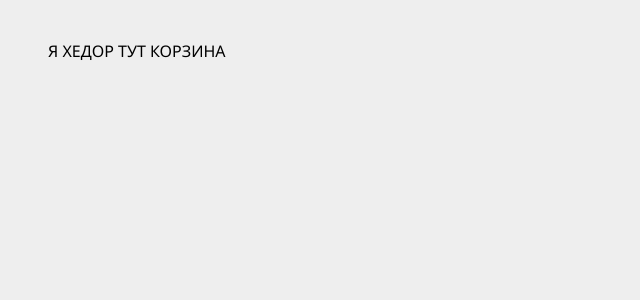
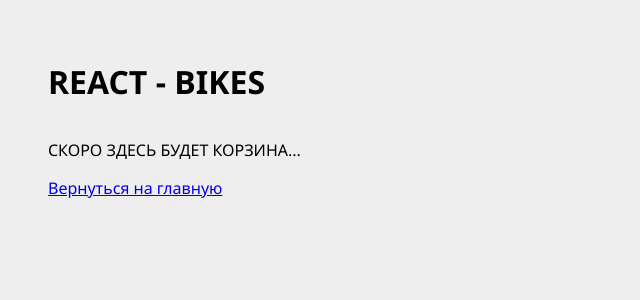
Before and after one commit to ns-mamaev/react-bikes, a React (Create React App) app: page /cart in a window 1280 px wide. Shown: the top 300 px of the page, without its empty margins (0-640 px from the left). Built offline with nearby package versions, Linux system fonts and the light colour scheme.

Commit message:
feat: header & cart routing

```diff
--- a/src/components/Header.jsx
+++ /dev/null
@@ -1,5 +0,0 @@
-function Header() {
-  return 'Я ХЕДОР'
-}
-
-export default Header;
--- /dev/null
+++ b/src/components/Header/Header.module.scss
@@ -0,0 +1,10 @@
+.root {
+  padding: 20px 0;
+  display: flex;
+  align-items: center;
+  justify-content: space-between;
+}
+
+.title {
+  margin: 0;
+}
--- /dev/null
+++ b/src/components/Header/index.jsx
@@ -0,0 +1,21 @@
+import { Link, useLocation } from 'react-router-dom';
+
+import style from './Header.module.scss';
+
+function Header() {
+  const location = useLocation().pathname;
+
+  return (
+    <header className={style.root}>
+      <h1 className={style.title}>REACT - BIKES</h1>
+      {location === '/' && (
+        <>
+          <input type="text" placeholder="Поиск по названию..." />
+          <Link to="/cart">В корзину</Link>
+        </>
+      )}
+    </header>
+  );
+}
+
+export default Header;
--- a/src/pages/CartPage.jsx
+++ b/src/pages/CartPage.jsx
@@ -1,5 +1,12 @@
-function MainPage() {
-  return ' ТУТ КОРЗИНА';
+import { Link } from 'react-router-dom';
+
+function CartPage() {
+  return (
+    <>
+      <p>СКОРО ЗДЕСЬ БУДЕТ КОРЗИНА...</p>
+      <Link to="/">Вернуться на главную</Link>
+    </>
+  );
 }
 
-export default MainPage;
+export default CartPage;
--- a/src/pages/NotFoundPage.jsx
+++ b/src/pages/NotFoundPage.jsx
@@ -1,5 +1,13 @@
+import { useNavigate } from 'react-router-dom';
+
 function NotFoundPage() {
-  return ' ТАКОЙ СТРАНИЦЫ НЕТ';
+  const navigate = useNavigate();
+  return (
+    <>
+      <p>Такой страницы нет :(</p>
+      <button onClick={() => navigate(-1)}>Назад</button>
+    </>
+  );
 }
 
 export default NotFoundPage;
```
